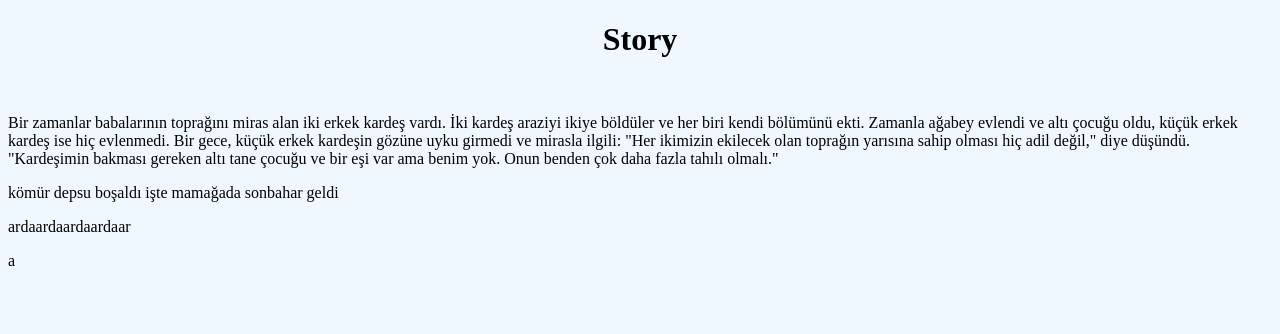
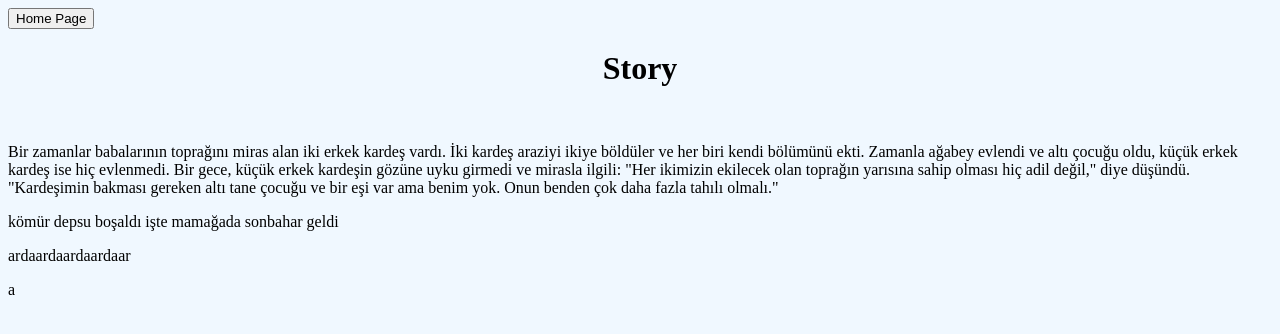
Before and after one commit to AmenoAmena/StoryLong, a Django app: page /story/ in a window 1280 px wide. Shown: the top 334 px of the page. Run offline with Django 4.2, Linux system fonts and the light colour scheme; data comes from the database, SQL or seed files in the repository; both versions use the stored data as it was after the commit.

Commit message:
home page works started

```diff
--- a/LongStory/LongStoryApp/static/css/styleContribute.css
+++ b/LongStory/LongStoryApp/static/css/styleContribute.css
@@ -10,3 +10,9 @@ textarea {
     align-items: center;
     text-align: center;
 }
+button {
+    width: 15%;
+    height: 20%;
+    background-color:aliceblue;
+    border-radius: 10px;
+}
--- a/LongStory/LongStoryApp/templates/LongStoryApp/contribute.html
+++ b/LongStory/LongStoryApp/templates/LongStoryApp/contribute.html
@@ -14,9 +14,12 @@
             <textarea name="story" id="story" cols="75" rows="30" resize="no"></textarea>
             <br>
             <button type="submit">Contribute</button>
+            <br>
+            <br>
+            <br>
+            <button onclick="reset()">Reset</button>
         </form>
     </div>
-    <button onclick="reset()">Reset</button>
 
 
     <script>
--- a/LongStory/LongStoryApp/templates/LongStoryApp/story.html
+++ b/LongStory/LongStoryApp/templates/LongStoryApp/story.html
@@ -8,6 +8,7 @@
     <link rel="stylesheet" href="{% static 'css/styleStory.css' %}">
 </head>
 <body>
+    <button onclick="home()">Home Page</button>
     <div>
     <h1 class="text">Story</h1>
     <br>
@@ -22,5 +23,11 @@
         <p class="text">No content available.</p>
     {% endif %}
     </div>
+    <script>
+        function home(){
+            let url = "{% url 'story' %}";
+            window.location.href(url);
+        }
+    </script>
 </body>
 </html>
```
Also changed, not shown: LongStory/db.sqlite3.
